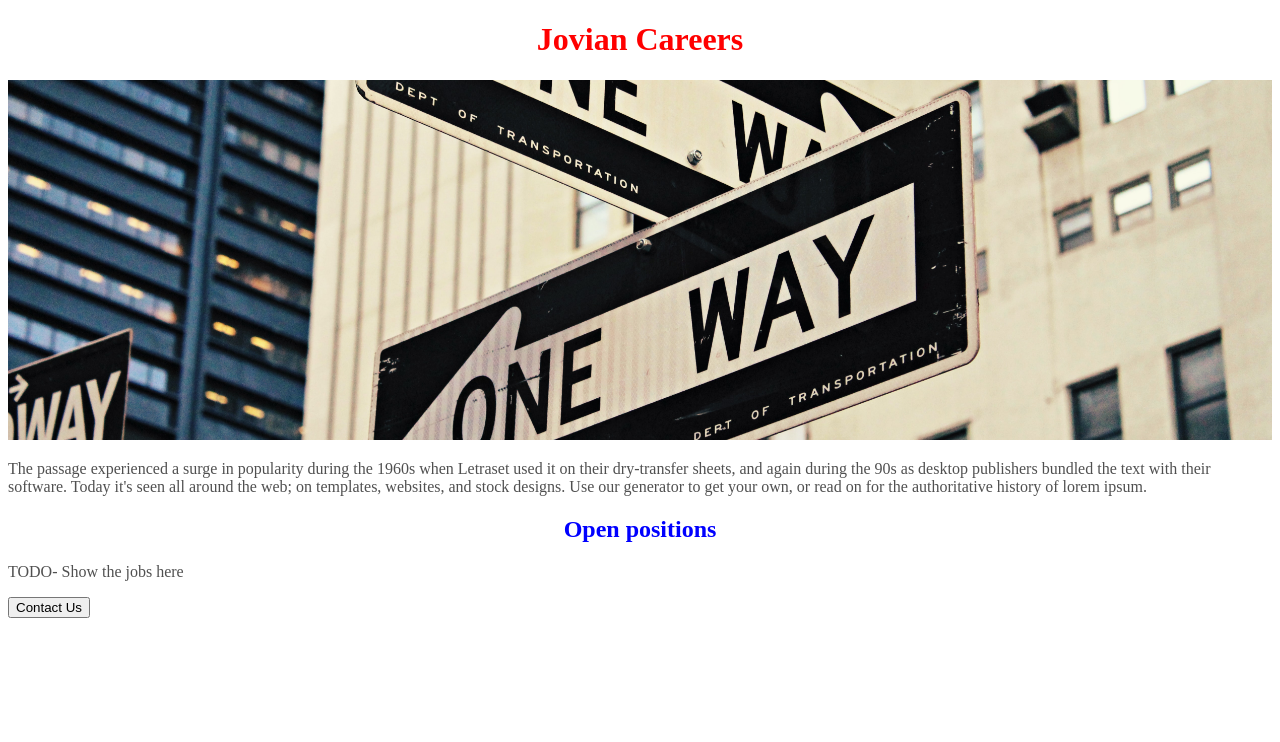
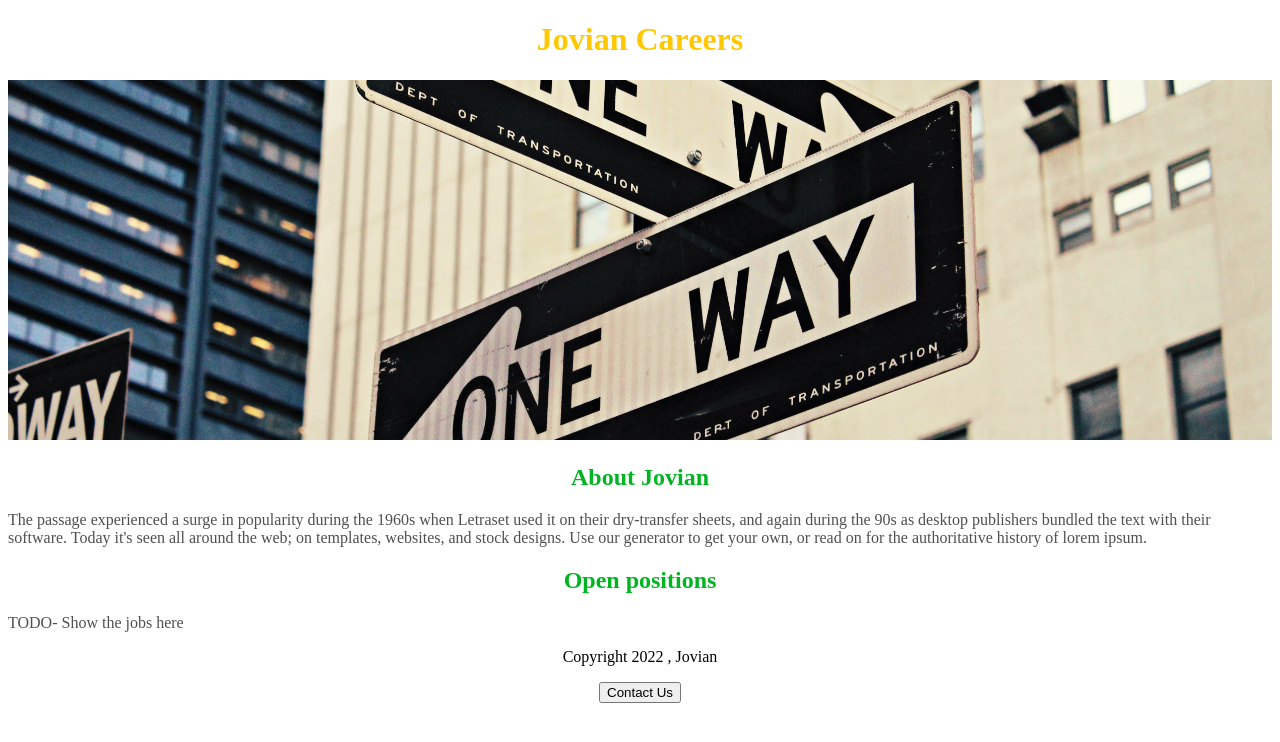
Before and after one commit to SnehaJoshi34/jovian-careers-website, a Flask app: page / in a window 1280 px wide. Shown: the top 742 px of the page. Run offline with Flask 2, Linux system fonts and the light colour scheme.

Commit message:
added html and some css

```diff
--- a/templates/home.html
+++ b/templates/home.html
@@ -5,9 +5,9 @@
     <style>
       h1 {
         font size: 40px;
-        font family: Broadley;
+        font family: Roboto;
         font-weight:bold;
-        color: rgb(255,0,0);
+        color: rgb(255,200,0);
        text-align :center;
       }
       #banner {
@@ -16,33 +16,38 @@
         object-fit:cover;
       }
       h2{
-        font family: Broadley;
+        font family: Roboto;
         font size:32px;
         font weight:normal;
-        color: rgb(0,0,255);
+        color: rgb(0,180,34);
         text-align:center;
       }
-      p{
+      .bodytext{
         font family: Roboto;
         color:rgb(80,80,80);
 
       }
-/*       #container{
-        margin:0,auto,0,auto;
-      } */
+      #container{
+        margin width=720px;
+        margin:0 auto 0 auto;
+      }
 
       }
     </style>
   </head>
   <body>
-<!--     <div id="container"> -->
-          <h1>Jovian Careers</h1>
-           <img id="banner" src="https://jovian-careers-website.snehajoshi3.repl.co/static/career.jpg.jpg"
-          height="320">
-        <p>The passage experienced a surge in popularity during the 1960s when Letraset used it on their dry-transfer sheets, and again during the 90s as desktop publishers bundled the text with their software. Today it's seen all around the web; on templates, websites, and stock designs. Use our generator to get your own, or read on for the authoritative history of lorem ipsum.</p>
-        <h2>Open positions</h2>
-        <p>TODO- Show the jobs here</p>
-         <button>Contact Us</button>
-<!--     </div> -->
+    <div id="container">
+     <h1>Jovian Careers</h1>
+    <img id="banner" src="https://jovian-careers-website.snehajoshi3.repl.co/static/career.jpg.jpg"
+      height="320">
+      <h2>About Jovian</h2>
+    <p class="bodytext">The passage experienced a surge in popularity during the 1960s when Letraset used it on their dry-transfer sheets, and again during the 90s as desktop publishers bundled the text with their software. Today it's seen all around the web; on templates, websites, and stock designs. Use our generator to get your own, or read on for the authoritative history of lorem ipsum.</p>
+    <h2>Open positions</h2>
+    <p class="bodytext">TODO- Show the jobs here</p>
+    <div style="text-align:center;">
+      <p>Copyright 2022 , Jovian</p>
+    <button>Contact Us</button>
+    </div>
+    </div>
   </body>
 </html>
```
